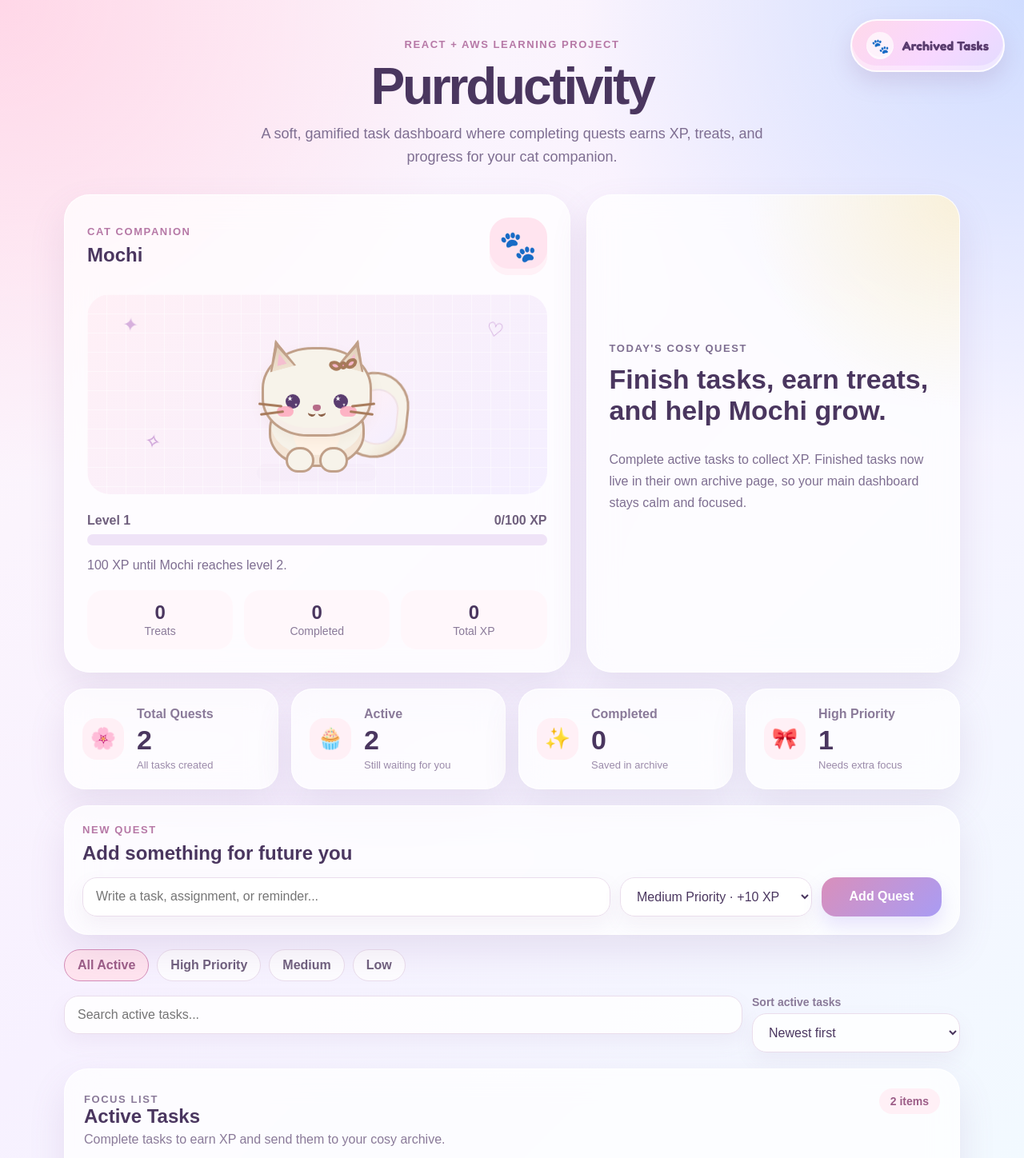
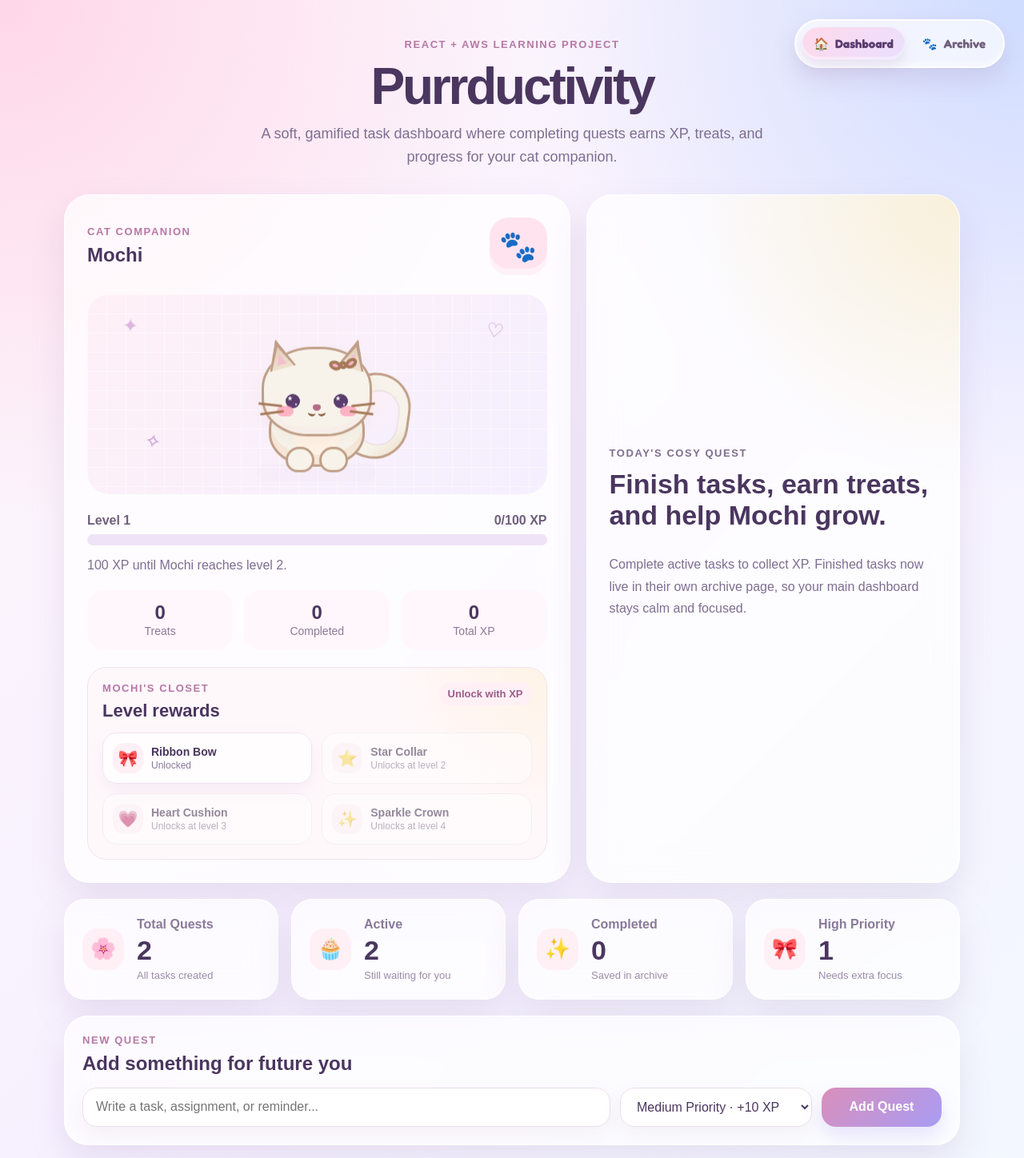
Before and after one commit to anitajiang8/aws-task-dashboard, a React (Vite) app: page / in a window 1280 px wide. Shown: the top 1448 px of the page at 80% size. Built offline with nearby package versions, Linux system fonts and the light colour scheme.

Commit message:
feat(gamification): add mini navigation and styling system for rewards as you complete tasks and level up

```diff
--- a/src/App.css
+++ b/src/App.css
@@ -48,6 +48,55 @@
   max-width: 700px;
   margin: 0 auto;
   line-height: 1.6;
+}
+
+.mini-top-nav {
+  position: fixed;
+  top: 24px;
+  right: 24px;
+  z-index: 1000;
+  display: inline-flex;
+  gap: 8px;
+  padding: 8px;
+  border-radius: 999px;
+  border: 2px solid rgba(255, 255, 255, 0.9);
+  background: rgba(255, 255, 255, 0.66);
+  backdrop-filter: blur(18px);
+  box-shadow:
+    0 14px 30px rgba(155, 120, 166, 0.2),
+    inset 0 -6px 0 rgba(255, 255, 255, 0.26);
+}
+
+.mini-nav-tab {
+  display: inline-flex;
+  align-items: center;
+  gap: 8px;
+  padding: 11px 14px;
+  border-radius: 999px;
+  text-decoration: none;
+  color: #6f5f7d;
+  font-family: "Fredoka", Arial, Helvetica, sans-serif;
+  font-size: 15px;
+  font-weight: 700;
+  transition:
+    transform 0.2s ease,
+    background 0.2s ease,
+    color 0.2s ease,
+    box-shadow 0.2s ease;
+}
+
+.mini-nav-tab:hover {
+  transform: translateY(-1px);
+  color: #5a3c6f;
+  background: #fff0f6;
+}
+
+.active-mini-nav-tab {
+  color: #5a3c6f;
+  background: linear-gradient(135deg, #ffd9ea, #eadfff);
+  box-shadow:
+    0 8px 18px rgba(155, 120, 166, 0.18),
+    inset 0 -4px 0 rgba(255, 255, 255, 0.36);
 }
 
 .floating-nav-button {
@@ -215,7 +264,78 @@
   z-index: 0;
 }
 
-/* Tail */
+.cat-cushion {
+  position: absolute;
+  left: 50%;
+  bottom: 8px;
+  width: 142px;
+  height: 46px;
+  border-radius: 999px;
+  background:
+    radial-gradient(circle at 30% 35%, rgba(255, 255, 255, 0.72), transparent 26%),
+    linear-gradient(135deg, #ffd9ea, #eadfff);
+  border: 3px solid rgba(192, 159, 136, 0.32);
+  transform: translateX(-50%);
+  box-shadow: 0 12px 20px rgba(134, 101, 156, 0.1);
+  z-index: 1;
+}
+
+.cat-collar {
+  position: absolute;
+  left: 50%;
+  top: 116px;
+  width: 70px;
+  height: 15px;
+  border-radius: 999px;
+  background: linear-gradient(135deg, #f7a8c8, #d9b7ff);
+  border: 3px solid #a77a5a;
+  transform: translateX(-50%);
+  z-index: 4;
+}
+
+.collar-charm {
+  position: absolute;
+  left: 50%;
+  top: 8px;
+  display: grid;
+  place-items: center;
+  width: 18px;
+  height: 18px;
+  border-radius: 50%;
+  background: #fff2c9;
+  border: 3px solid #a77a5a;
+  color: #b4547f;
+  font-size: 10px;
+  line-height: 1;
+  transform: translateX(-50%);
+}
+
+.cat-crown {
+  position: absolute;
+  left: 50%;
+  top: 3px;
+  display: flex;
+  align-items: flex-end;
+  gap: 2px;
+  width: 50px;
+  height: 28px;
+  transform: translateX(-50%) rotate(-5deg);
+  z-index: 5;
+}
+
+.cat-crown span {
+  flex: 1;
+  height: 20px;
+  background: linear-gradient(180deg, #fff2c9, #ffd36b);
+  border: 3px solid #a77a5a;
+  border-bottom: none;
+  clip-path: polygon(50% 0%, 100% 100%, 0% 100%);
+}
+
+.cat-crown span:nth-child(2) {
+  height: 27px;
+}
+
 .cat-tail {
   position: absolute;
   left: 138px;
@@ -617,6 +737,90 @@
 .cat-stats span {
   color: #8a7a99;
   font-size: 14px;
+}
+
+.closet-section {
+  margin-top: 22px;
+  padding: 18px;
+  border-radius: 24px;
+  background:
+    radial-gradient(circle at top right, rgba(255, 220, 121, 0.16), transparent 32%),
+    rgba(255, 247, 251, 0.82);
+  border: 1px solid #f0e4ef;
+}
+
+.closet-header {
+  display: flex;
+  justify-content: space-between;
+  gap: 14px;
+  align-items: flex-start;
+  margin-bottom: 14px;
+}
+
+.closet-header h3 {
+  margin: 0;
+  color: #4a365f;
+  font-size: 22px;
+}
+
+.closet-header > span {
+  padding: 7px 11px;
+  border-radius: 999px;
+  background: #fff0f6;
+  color: #9c5d87;
+  font-size: 13px;
+  font-weight: 800;
+  white-space: nowrap;
+}
+
+.accessory-grid {
+  display: grid;
+  grid-template-columns: repeat(2, 1fr);
+  gap: 12px;
+}
+
+.accessory-chip {
+  display: flex;
+  align-items: center;
+  gap: 10px;
+  min-width: 0;
+  padding: 12px;
+  border-radius: 18px;
+  border: 1px solid #f0e4ef;
+  background: rgba(255, 255, 255, 0.78);
+}
+
+.accessory-icon {
+  flex: 0 0 auto;
+  display: grid;
+  place-items: center;
+  width: 38px;
+  height: 38px;
+  border-radius: 14px;
+  background: #fff0f6;
+  font-size: 20px;
+}
+
+.accessory-chip strong {
+  display: block;
+  color: #4a365f;
+  font-size: 14px;
+}
+
+.accessory-chip span:last-child {
+  display: block;
+  color: #8a7a99;
+  font-size: 12px;
+  margin-top: 2px;
+}
+
+.unlocked-accessory {
+  box-shadow: 0 10px 22px rgba(134, 101, 156, 0.08);
+}
+
+.locked-accessory {
+  opacity: 0.58;
+  filter: grayscale(0.25);
 }
 
 .focus-card {
@@ -1147,6 +1351,21 @@
     grid-template-columns: 1fr;
   }
 
+  .mini-top-nav {
+  top: 14px;
+  right: 14px;
+  padding: 7px;
+}
+
+.mini-nav-tab {
+  padding: 10px 12px;
+  font-size: 14px;
+}
+
+.accessory-grid {
+  grid-template-columns: 1fr;
+}
+
   .floating-nav-button {
     top: 14px;
     right: 14px;
--- a/src/App.jsx
+++ b/src/App.jsx
@@ -1,5 +1,5 @@
 import { useEffect, useState } from "react";
-import { Link, Route, Routes } from "react-router";
+import { NavLink, Route, Routes } from "react-router";
 import "./App.css";
 
 import CatCompanion from "./components/CatCompanion";
@@ -113,12 +113,23 @@
   }
 }
 
-function FloatingNavButton({ to, icon, label, variant }) {
+function getMiniNavClass({ isActive }) {
+  return isActive ? "mini-nav-tab active-mini-nav-tab" : "mini-nav-tab";
+}
+
+function MiniTopNav() {
   return (
-    <Link className={`floating-nav-button ${variant}`} to={to}>
-      <span className="floating-nav-icon">{icon}</span>
-      <span>{label}</span>
-    </Link>
+    <nav className="mini-top-nav" aria-label="Main navigation">
+      <NavLink end to="/" className={getMiniNavClass}>
+        <span>🏠</span>
+        <span>Dashboard</span>
+      </NavLink>
+
+      <NavLink to="/archive" className={getMiniNavClass}>
+        <span>🐾</span>
+        <span>Archive</span>
+      </NavLink>
+    </nav>
   );
 }
 
@@ -145,12 +156,7 @@
 }) {
   return (
     <main className="app">
-      <FloatingNavButton
-        to="/archive"
-        icon="🐾"
-        label="Archived Tasks"
-        variant="archive-float-button"
-      />
+      <MiniTopNav />
 
       <section className="dashboard">
         <Header />
@@ -286,12 +292,7 @@
 }) {
   return (
     <main className="app">
-      <FloatingNavButton
-        to="/"
-        icon="🐾"
-        label="Dashboard"
-        variant="dashboard-float-button"
-      />
+      <MiniTopNav />
 
       <section className="dashboard archive-page">
         <section className="archive-hero">
--- a/src/components/CatCompanion.jsx
+++ b/src/components/CatCompanion.jsx
@@ -1,3 +1,26 @@
+const ACCESSORY_UNLOCKS = [
+  {
+    level: 1,
+    name: "Ribbon Bow",
+    icon: "🎀",
+  },
+  {
+    level: 2,
+    name: "Star Collar",
+    icon: "⭐",
+  },
+  {
+    level: 3,
+    name: "Heart Cushion",
+    icon: "💗",
+  },
+  {
+    level: 4,
+    name: "Sparkle Crown",
+    icon: "✨",
+  },
+];
+
 function CatCompanion({ catProfile, completedTaskCount }) {
   const totalXp = catProfile.totalXp || 0;
   const level = Math.floor(totalXp / 100) + 1;
@@ -23,11 +46,13 @@
         <span className="floating-sparkle sparkle-three">✧</span>
 
         <div
-          className="animated-cat"
+          className={`animated-cat level-${Math.min(level, 4)}`}
           role="img"
           aria-label="Animated pastel cat companion"
         >
           <div className="cat-shadow"></div>
+
+          {level >= 3 && <div className="cat-cushion"></div>}
 
           <div className="cat-tail">
             <div className="tail-tip"></div>
@@ -38,6 +63,12 @@
             <div className="cat-paw cat-paw-left"></div>
             <div className="cat-paw cat-paw-right"></div>
           </div>
+
+          {level >= 2 && (
+            <div className="cat-collar">
+              <span className="collar-charm">★</span>
+            </div>
+          )}
 
           <div className="cat-head">
             <div className="cat-ear cat-ear-left">
@@ -77,6 +108,14 @@
               <div className="cat-whisker cat-whisker-right-two"></div>
             </div>
           </div>
+
+          {level >= 4 && (
+            <div className="cat-crown">
+              <span></span>
+              <span></span>
+              <span></span>
+            </div>
+          )}
         </div>
       </div>
 
@@ -115,6 +154,43 @@
           <span>Total XP</span>
         </div>
       </div>
+
+      <div className="closet-section">
+        <div className="closet-header">
+          <div>
+            <p className="card-kicker">Mochi&apos;s closet</p>
+            <h3>Level rewards</h3>
+          </div>
+
+          <span>Unlock with XP</span>
+        </div>
+
+        <div className="accessory-grid">
+          {ACCESSORY_UNLOCKS.map((accessory) => {
+            const isUnlocked = level >= accessory.level;
+
+            return (
+              <div
+                className={`accessory-chip ${
+                  isUnlocked ? "unlocked-accessory" : "locked-accessory"
+                }`}
+                key={accessory.name}
+              >
+                <span className="accessory-icon">{accessory.icon}</span>
+
+                <div>
+                  <strong>{accessory.name}</strong>
+                  <span>
+                    {isUnlocked
+                      ? "Unlocked"
+                      : `Unlocks at level ${accessory.level}`}
+                  </span>
+                </div>
+              </div>
+            );
+          })}
+        </div>
+      </div>
     </section>
   );
 }
```
